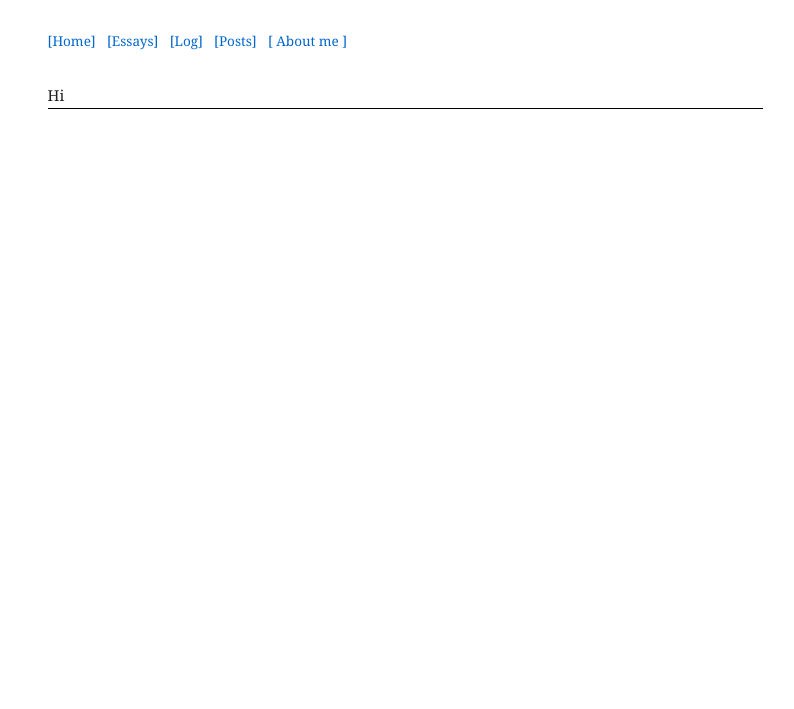
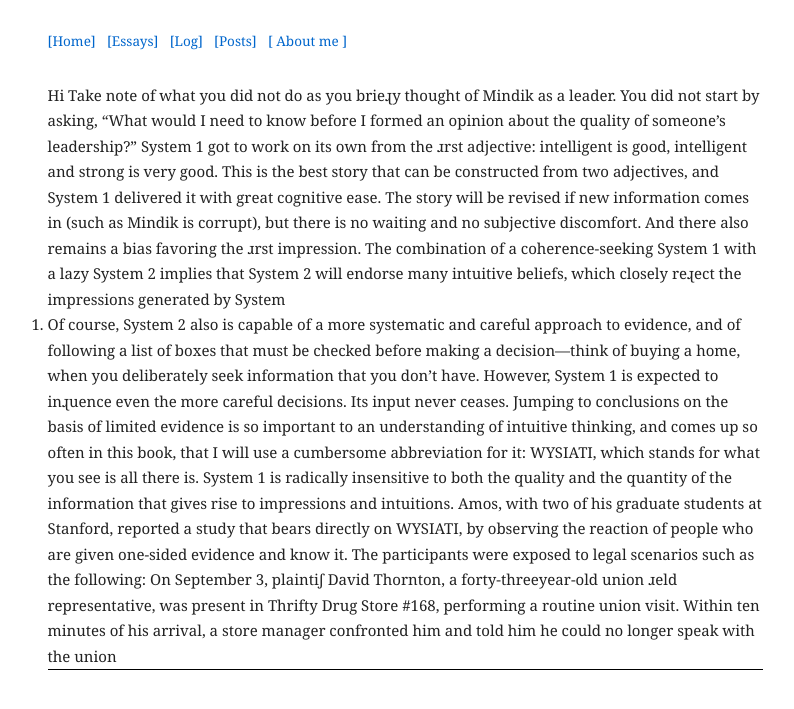
Before and after one commit to HJahanshiri/Hjahanshiri.github.io, a Jekyll site: the page built from about-me.md, in a window 1280 px wide. Shown: the top 709 px of the page, without its empty margins (235-1029 px from the left). Built offline with Jekyll 4.4.1, drawn with Linux system fonts in a browser that asks for light colours; our own code applies the rules of GitHub Pages for plain Markdown files.

Commit message:
Update about-me.md

```diff
--- a/about-me.md
+++ b/about-me.md
@@ -1 +1,37 @@
 Hi
+Take note of what you did not do as you brieɻy thought of
+Mindik as a leader. You did not start by asking, “What would I
+need to know before I formed an opinion about the quality of
+someone’s leadership?” System 1 got to work on its own from the
+ɹrst adjective: intelligent is good, intelligent and strong is very
+good. This is the best story that can be constructed from two
+adjectives, and System 1 delivered it with great cognitive ease.
+The story will be revised if new information comes in (such as
+Mindik is corrupt), but there is no waiting and no subjective
+discomfort. And there also remains a bias favoring the ɹrst
+impression.
+The combination of a coherence-seeking System 1 with a lazy
+System 2 implies that System 2 will endorse many intuitive
+beliefs, which closely reɻect the impressions generated by System
+1. Of course, System 2 also is capable of a more systematic and
+careful approach to evidence, and of following a list of boxes that
+must be checked before making a decision—think of buying a
+home, when you deliberately seek information that you don’t
+have. However, System 1 is expected to inɻuence even the more
+careful decisions. Its input never ceases.
+Jumping to conclusions on the basis of limited evidence is so
+important to an understanding of intuitive thinking, and comes
+up so often in this book, that I will use a cumbersome
+abbreviation for it: WYSIATI, which stands for what you see is all
+there is. System 1 is radically insensitive to both the quality and
+the quantity of the information that gives rise to impressions and
+intuitions.
+Amos, with two of his graduate students at Stanford, reported a
+study that bears directly on WYSIATI, by observing the reaction
+of people who are given one-sided evidence and know it. The
+participants were exposed to legal scenarios such as the
+following:
+On September 3, plaintiʃ David Thornton, a forty-threeyear-old union ɹeld representative, was present in Thrifty
+Drug Store #168, performing a routine union visit. Within
+ten minutes of his arrival, a store manager confronted him
+and told him he could no longer speak with the union
```
